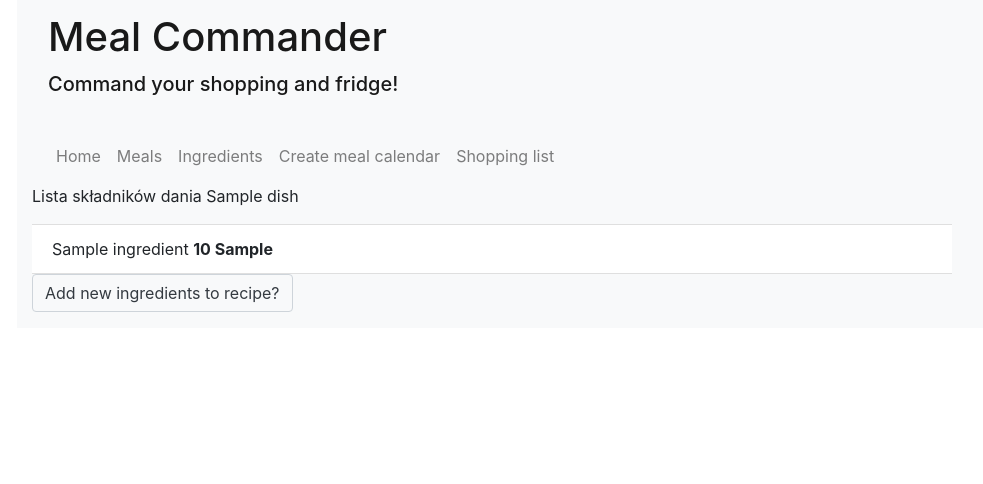
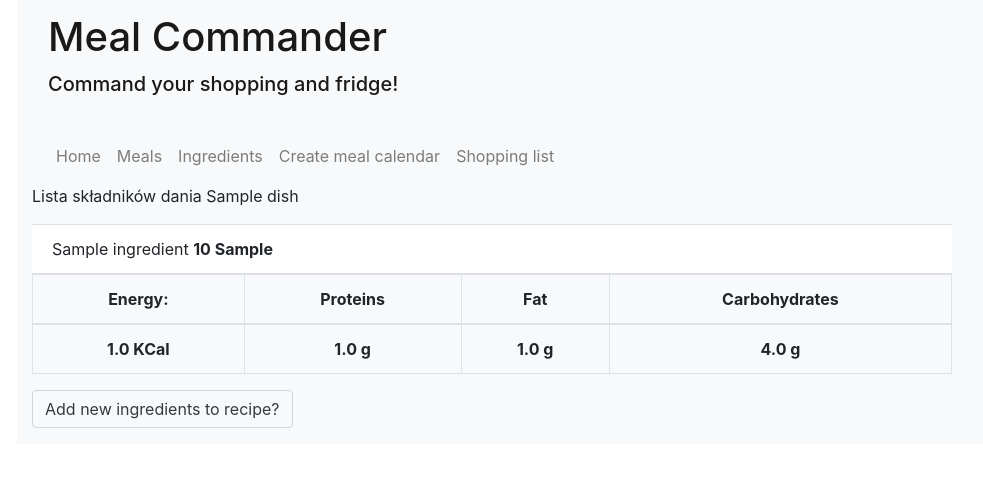
Before and after one commit to jaroslaw-b/DietAplication, a Django app: a page that uses dietcalendar/meal_commander/templates/dish_detail.html in a window 1280 px wide. Shown: the top 484 px of the page, without its empty margins (53-1036 px from the left). Run offline with Django 3.2, Linux system fonts and the light colour scheme; tables that the repository leaves empty hold one stand-in row (values such as "Sample post"); lists and menus that the app fills with data are empty; some libraries are stand-ins or nearby versions.

Commit message:
ADD: dish parameters (kcal, carbo etc...) in meal details

```diff
--- a/dietcalendar/meal_commander/models.py
+++ b/dietcalendar/meal_commander/models.py
@@ -28,6 +28,11 @@ class Dish(models.Model):
 	at_plan = models.IntegerField(default=0)
 	name = models.CharField(max_length=30)
 	meal_type = models.IntegerField(default=0, choices=MEAL_TYPE_CHOICES)
+
+	kcal = models.FloatField(default=0.0)
+	carbohydrates = models.FloatField(default=0.0)
+	fat = models.FloatField(default=0.0)
+	proteins = models.FloatField(default=0.0)
 
 	def __str__(self):
 		return self.name
@@ -113,7 +118,7 @@ DietIngredientQuantityFormSet = modelformset_factory(DietIngredientQuantity, exc
 class DishForm(ModelForm):
 	class Meta:
 		model = Dish
-		fields = ['name', 'meal_type']
+		fields = ['name', 'meal_type', 'kcal', 'proteins', 'fat', 'carbohydrates', 'proteins']
 		widgets = {
 			'name' : forms.TextInput(
 				attrs={
@@ -124,5 +129,25 @@ class DishForm(ModelForm):
 				attrs={
 				'class' : 'form-control'
 					},
-				)
+				),
+			'kcal' : forms.NumberInput(
+				attrs={
+				'class' : 'form-control'
+					},
+				),
+			'carbohydrates' : forms.NumberInput(
+				attrs={
+				'class' : 'form-control'
+					},
+				),
+			'proteins' : forms.NumberInput(
+				attrs={
+				'class' : 'form-control'
+					},
+				),
+			'fat' : forms.NumberInput(
+				attrs={
+				'class' : 'form-control'
+					},
+				),
 		}
--- a/dietcalendar/meal_commander/templates/dish_detail.html
+++ b/dietcalendar/meal_commander/templates/dish_detail.html
@@ -7,5 +7,25 @@
 	    <li class="list-group-item">{{  ingredient.ingredient_id  }} <b>{{ingredient.quantity}} {{ingredient.ingredient_id.unit_id}}</b></li>
 	{% endfor %}
 	</ul>
+	<table class="table table-hover table table-bordered text-center">
+		<thead>
+			<tr>
+				<th>Energy:</th>
+				<th>Proteins</th>
+				<th>Fat</th>
+				<th>Carbohydrates</th>
+			</tr>
+		</thead>
+		<tbody>
+			<tr>
+				{% for param in dish_parameters %}
+				<th>{{ param.kcal }} KCal</th>
+				<th>{{ param.proteins }} g</th>
+				<th>{{ param.fat }} g</th>
+				<th>{{ param.carbohydrates }} g</th>
+				{% endfor %}
+			</tr>
+		</tbody>
+	</table>
 	<p><a class="btn btn-outline-dark" role="button" href="{% url 'add_dish_details' dish_name %}">Add new ingredients to recipe?</a></p>
 {% endblock %}
--- a/dietcalendar/meal_commander/views.py
+++ b/dietcalendar/meal_commander/views.py
@@ -58,10 +58,13 @@ def plan_detail(request, plan_id):
 def dish_detail(request, dish_name):
 
 	ingredient_list = DietIngredientQuantity.objects.filter(dish_id__name = dish_name)
-
+	dish_details = Dish.objects.filter(name = dish_name)
+	#dish_paramers = (dish_details.kcal, dish_details.proteins, dish_details.fat, dish_details.carbohydrates)
 	context = {
 		'ingredient_list' : ingredient_list,
 		'dish_name' : dish_name,
+		'dish_parameters' : dish_details,
+
 	}
 	return render(request, 'dish_detail.html', context=context)
 
@@ -125,6 +128,16 @@ def plan_calendar(request, calendar_year=-1, calendar_week=-1):
 	dish_list_2nd_breakfest = dish_for_day.filter(actual_type=1)
 	dish_list_dinner = dish_for_day.filter(actual_type=2)
 	dish_list_supper = dish_for_day.filter(actual_type=3)
+
+	#print(dish_list_1st_breakfest.values())
+
+	meals_details_for_day = {'monday': [0.0, 0.0, 0.0, 0.0], 'tuesday': [0.0, 0.0, 0.0, 0.0],
+	 'wednesday' : [0.0, 0.0, 0.0, 0.0], 'thursday' : [0.0, 0.0, 0.0, 0.0],
+	 'friday' : [0.0, 0.0, 0.0, 0.0], 'saturday' : [0.0, 0.0, 0.0, 0.0], 'sunday' : [0.0, 0.0, 0.0, 0.0]}
+
+	for dish in dish_list_1st_breakfest:
+		pass
+		# print(dish.kcal)
 
 	# List of all dates in current week
 	current_week_start = datetime.datetime.fromisocalendar(calendar_year, calendar_week, 1)
```
Also changed, not shown: dietcalendar/meal_commander/tests.py (+21 -0 lines).
